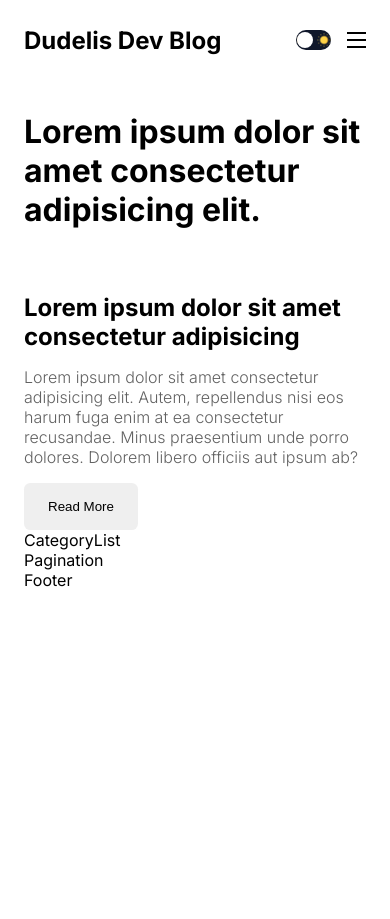
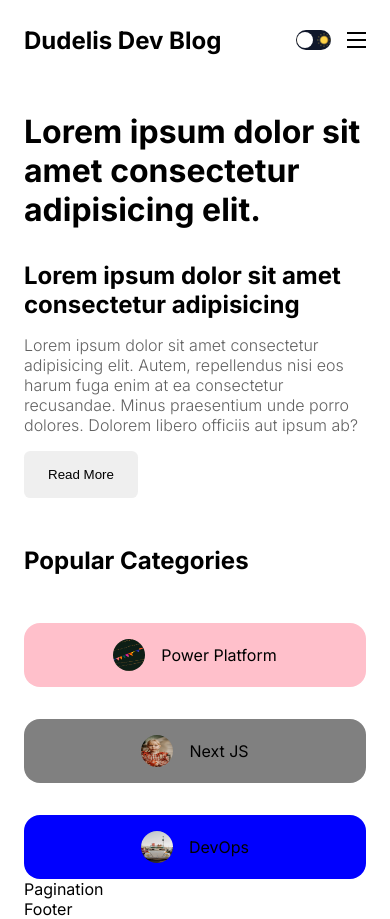
Before and after one commit to dudelis/next-js-blog, a Next.js app: page / in a window 390 px wide. Before the commit the page ends 844 px from the top, so only its background shows below. Built offline with nearby package versions, Linux system fonts and the light colour scheme.

Commit message:
adds Category List component - initial draft

```diff
--- a/src/app/globals.css
+++ b/src/app/globals.css
@@ -17,7 +17,8 @@
 
 body {
   max-width: 100vw;
-  overflow: hidden;
+  overflow: auto;
+
 }
 
 a {
@@ -37,6 +38,7 @@ a {
   min-height: 100vh;
   background-color: var(--bg);
   color: var(--text);
+
 }
 
 .wrapper {
--- a/src/components/CategoryList/CategoryList.tsx
+++ b/src/components/CategoryList/CategoryList.tsx
@@ -1,13 +1,54 @@
 import * as React from 'react';
 import styles from './categorylist.module.css'
+import Link from 'next/link';
+import Image from 'next/image';
 
-export interface ICategoryListProps {
+export type TCategory = {
+  name: string,
+  color: string,
+  imageUrl: string
+}
+export type TCategoryListProps = {
+  categories: TCategory[]
 }
 
-export default function CategoryList (props: ICategoryListProps) {
+const categoryListProps: TCategoryListProps = {
+  categories: [
+    {
+      name: "Power Platform",
+      color: "pink",
+      imageUrl: "/style.png"
+    },
+    {
+      name: "Next JS",
+      color: "grey",
+      imageUrl: "/fashion.png"
+    },
+    {
+      name: "DevOps",
+      color: "blue",
+      imageUrl: "/food.png"
+    }
+  ]
+}
+
+
+export default function CategoryList(props: TCategoryListProps) {
   return (
     <div className={styles.container}>
-      CategoryList
+      <h2 className={styles.title}>Popular Categories</h2>
+      <div className={styles.categories}>
+        {categoryListProps.categories.map((item, index) => (
+          <Link key={index} href={`/blog?cat=${item.name.toLowerCase()}`}
+            className={`${styles.category} ${styles[item.name.toLocaleLowerCase()]}`}
+            style={{background: item.color}}
+            >
+            <Image src={item.imageUrl} alt="" width={32} height={32} className={styles.image} />
+            {item.name}
+          </Link>
+        ))}
+
+      </div>
     </div>
   );
 }
--- a/src/components/CategoryList/categorylist.module.css
+++ b/src/components/CategoryList/categorylist.module.css
@@ -1,2 +1,56 @@
 .container {
 }
+
+.title {
+  margin: 3rem 0;
+}
+
+.categories {
+  display: flex;
+  flex-wrap: wrap;
+  justify-content: space-between;
+  gap: 2rem;
+}
+
+.category {
+  display: flex;
+  align-items: center;
+  gap: 1rem;
+  width: 20%;
+  height: 4rem;
+  justify-content: center;
+  border-radius: 1rem;
+  padding: 0 1rem;
+}
+.image {
+  border-radius: 50%;
+}
+
+@media screen and (max-width: 1280px) {
+  .category {
+    width: 25%;
+  }
+}
+@media screen and (max-width: 1024px) {
+  .category {
+    width: 30%;
+  }
+}
+@media screen and (max-width: 768px) {
+  .category {
+    width: 45%;
+  }
+}
+@media screen and (max-width: 640px) {
+  .category {
+    width: 100%;
+  }
+  .post {
+    margin-top: 2rem;
+    flex-direction: column;
+    display: flex;
+    justify-content: space-between;
+    gap: 2rem;
+    align-items: center;
+  }
+}
--- a/src/components/Featured/featured.module.css
+++ b/src/components/Featured/featured.module.css
@@ -53,6 +53,9 @@
   .title {
     font-size: 3rem;
   }
+  .imageContainer{
+    display: none;
+  }
 }
 @media screen and (max-width: 768px) {
   .title {
@@ -71,11 +74,4 @@
     gap: 2rem;
     align-items: center;
   }
-  .imageContainer {
-    flex: 1;
-    height: 500px;
-    position:relative;
-    width: 100vh;
-
-  }
 }
```
